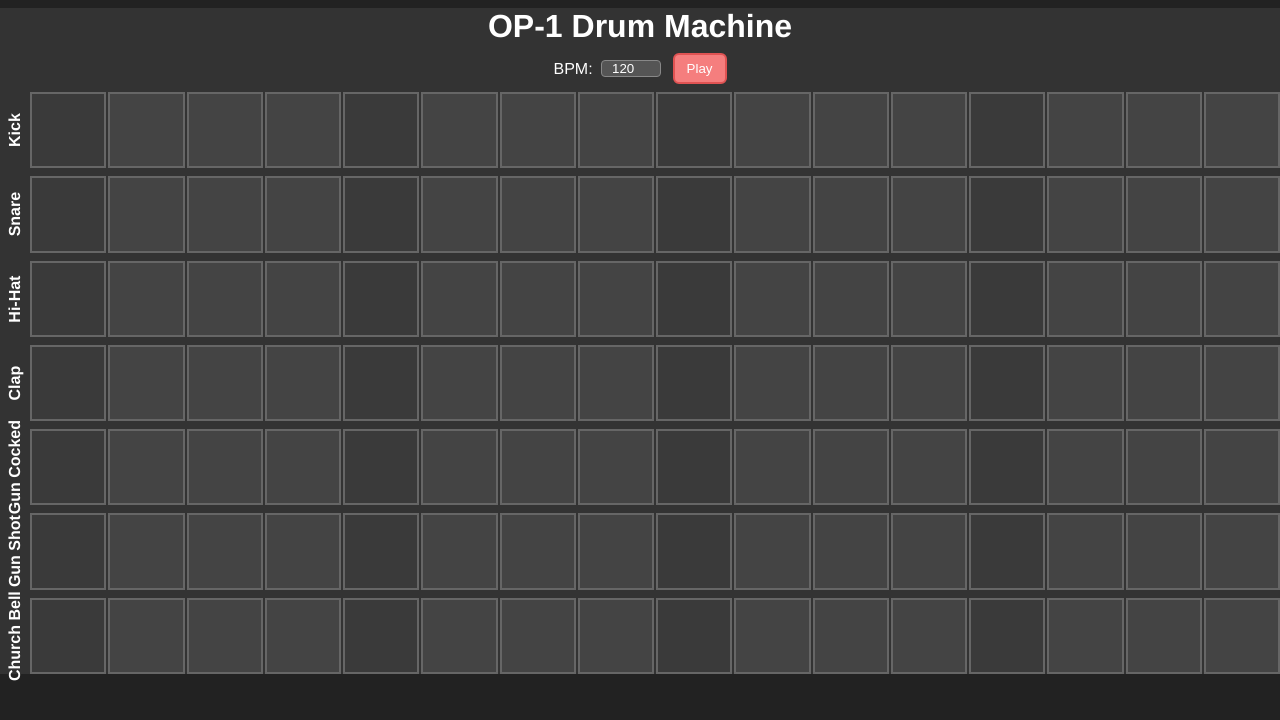
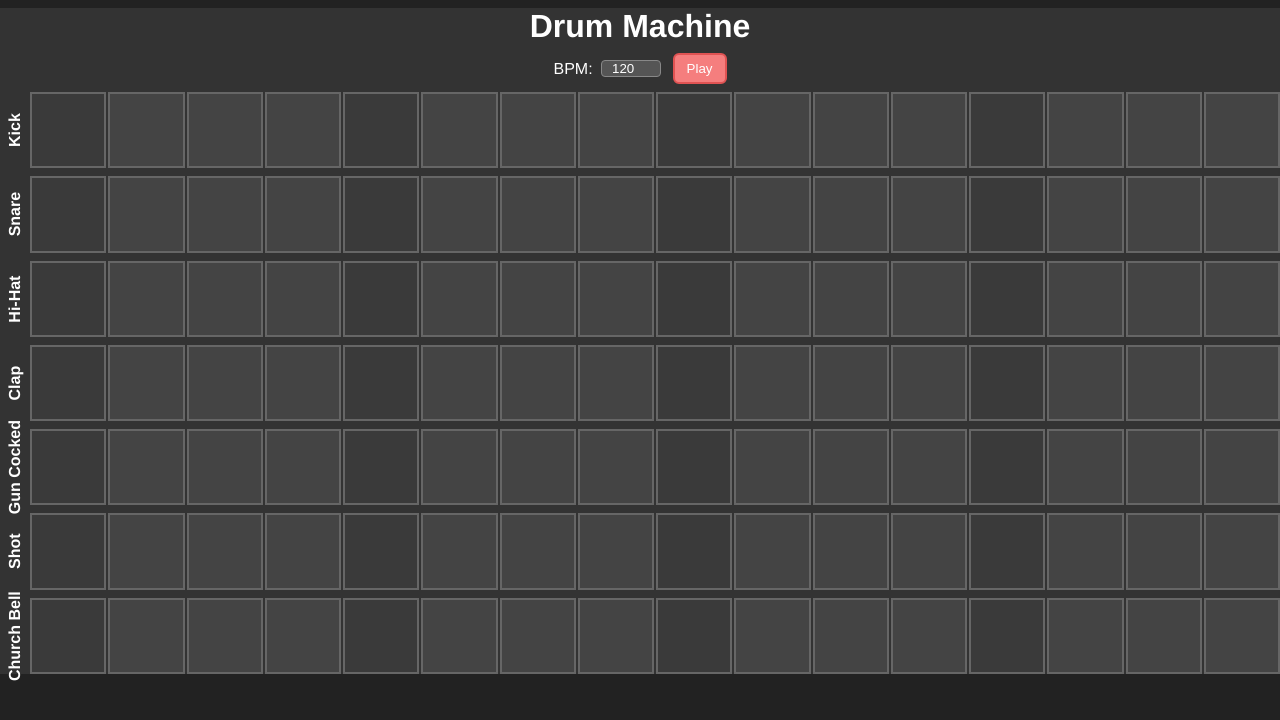
Before and after one commit to leabs/jam-with-music, an Astro site: page / in a window 1280 px wide. Built offline with nearby package versions, Linux system fonts and the light colour scheme; Astro itself is replaced by a stand-in of ours; no server answers.

Commit message:
adjusting h1 and labels

```diff
--- a/src/pages/index.astro
+++ b/src/pages/index.astro
@@ -1,14 +1,10 @@
 ---
-import Welcome from "../components/Welcome.astro";
 import Layout from "../layouts/Layout.astro";
-
-// Welcome to Astro! Wondering what to do next? Check out the Astro documentation at https://docs.astro.build
-// Don't want to use any of this? Delete everything in this file, the `assets`, `components`, and `layouts` directories, and start fresh.
 ---
 
 <Layout>
 	<div class="op1-drum-machine">
-		<h1>OP-1 Drum Machine</h1>
+		<h1>Drum Machine</h1>
 
 		<!-- BPM Control -->
 		<div class="bpm-control">
@@ -148,7 +144,7 @@
 
 		  <!-- 6) Gun Shot -->
 		  <div class="sequence-row">
-			<div class="instrument-label">Gun Shot</div>
+			<div class="instrument-label">Shot</div>
 			<div class="all-steps">
 			  <div class="steps" data-instrument="gunShot">
 				<div class="step" data-step="0"></div>
```
